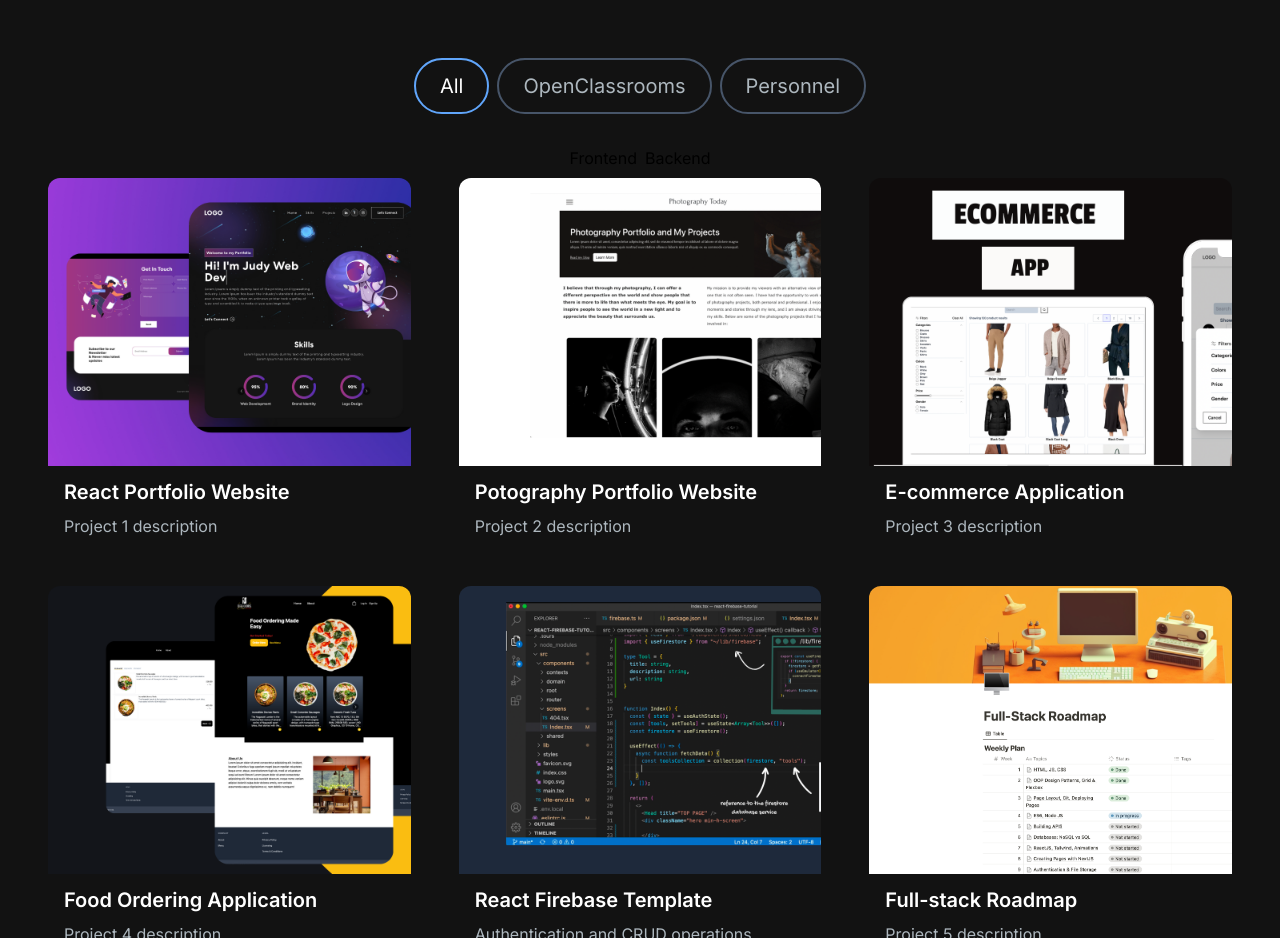
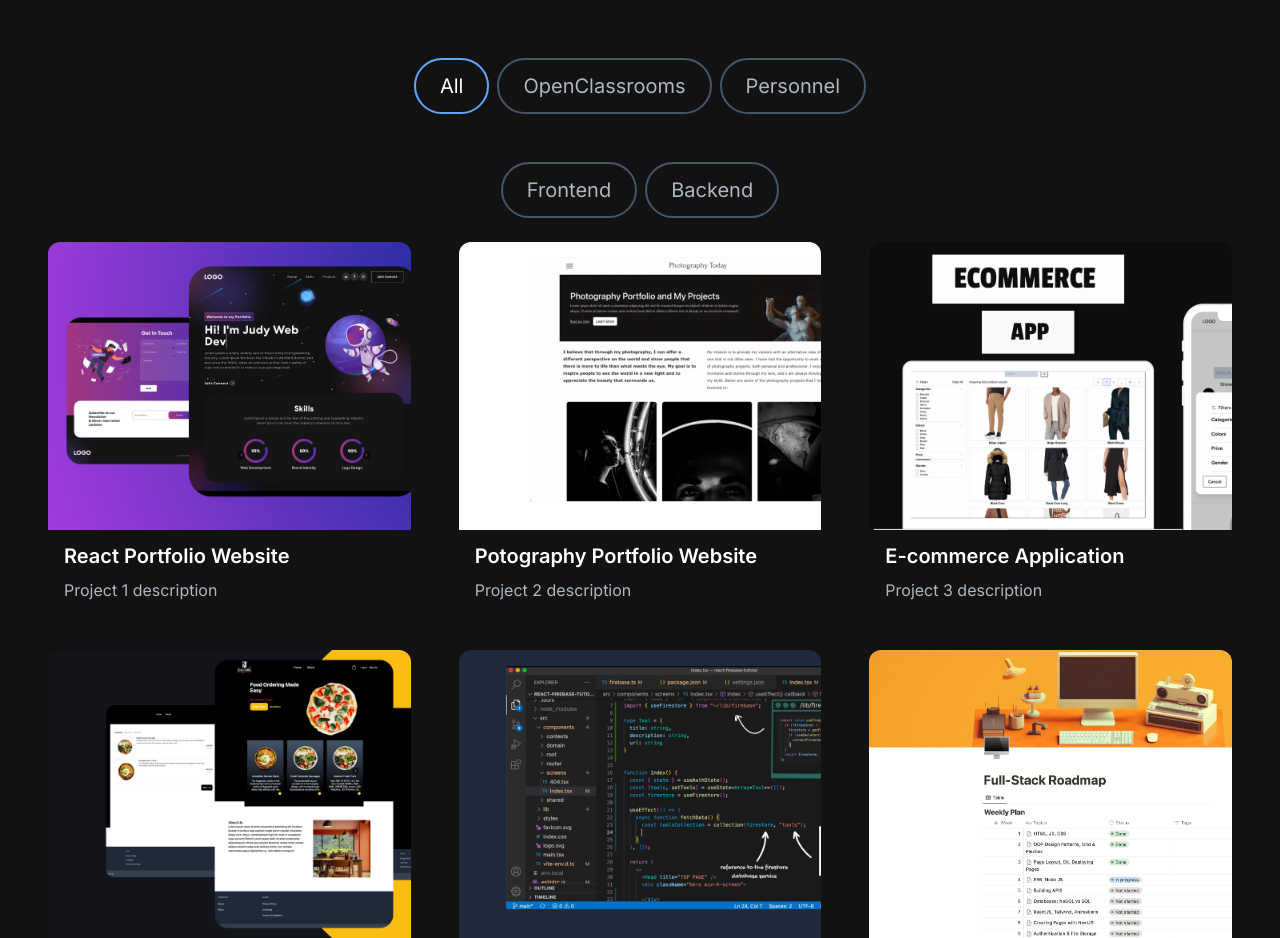
Before and after one commit to benjii66/Portfolino, a Next.js app: page / in a window 1280 px wide. Shown: the part 1700-2638 px from the top of the page. Built offline with nearby package versions, Linux system fonts and the light colour scheme; no server answers.

Commit message:
Change the filters style and handler

```diff
--- a/src/app/components/ProjectTag.jsx
+++ b/src/app/components/ProjectTag.jsx
@@ -1,9 +1,9 @@
 import React from "react";
 
-const ProjectTag = ({ name, onClick, isSelected }) => {
+const ProjectTag = ({ name, onClick, isSelected, selectedColor, unSelectedColor }) => {
   const buttonStyles = isSelected
-    ? "text-white border-blue-400"
-    : "text-[#ADB7BE] border-slate-600 hover:border-white";
+    ? selectedColor
+    : unSelectedColor;
   return (
     <button
       className={`${buttonStyles} rounded-full border-2 px-6 py-3 text-xl cursor-pointer`}
@@ -15,3 +15,6 @@ const ProjectTag = ({ name, onClick, isSelected }) => {
 };
 
 export default ProjectTag;
+
+// "text-white border-blue-400"
+// "text-[#ADB7BE] border-slate-600 hover:border-white"
--- a/src/app/components/ProjectsSection.jsx
+++ b/src/app/components/ProjectsSection.jsx
@@ -103,32 +103,40 @@ const ProjectsSection = () => {
           onClick={handleTagChange}
           name="All"
           isSelected={tag === "All"}
+          selectedColor={"text-white border-blue-400"}
+          unSelectedColor={"text-[#ADB7BE] border-slate-600 hover:border-white"}
         />
         <ProjectTag
           onClick={handleTagChange}
           name="OpenClassrooms"
           isSelected={tag === "OpenClassrooms"}
+          selectedColor={"text-white border-blue-400"}
+          unSelectedColor={"text-[#ADB7BE] border-slate-600 hover:border-white"}
         />
         <ProjectTag
           onClick={handleTagChange}
           name="Personnel"
           isSelected={tag === "Personnel"}
+          selectedColor={"text-white border-blue-400"}
+          unSelectedColor={"text-[#ADB7BE] border-slate-600 hover:border-white"}
         />
 
       </div>
-      <div className="flex flex-row justify-center items-center gap-2 py-2">
-      <button
-        className={`tag-btn ${subTag === "Frontend" ? "selected" : ""}`}
-        onClick={() => handleSubTagChange(subTag !== "Frontend" ? "Frontend" : null)}
-      >
-        Frontend
-      </button>
-      <button
-        className={`tag-btn ${subTag === "Backend" ? "selected" : ""}`}
-        onClick={() => handleSubTagChange(subTag !== "Backend" ? "Backend" : null)}
-      >
-        Backend
-      </button>
+      <div className="text-white flex flex-row justify-center items-center gap-2 py-6">
+      <ProjectTag
+          onClick={handleSubTagChange}
+          name="Frontend"
+          isSelected={subTag === "Frontend"}
+          selectedColor={"text-white border-yellow-300"}
+          unSelectedColor={"text-[#ADB7BE] border-slate-600 hover:border-white"}
+      />
+        <ProjectTag
+          onClick={handleSubTagChange}
+          name="Backend"
+          isSelected={subTag === "Backend"}
+          selectedColor={"text-white border-yellow-300"}
+          unSelectedColor={"text-[#ADB7BE] border-slate-600 hover:border-white"}
+      />
     </div>
       <ul ref={ref} className="grid md:grid-cols-3 gap-8 md:gap-12">
         {filteredProjects.map((project, index) => (
```
